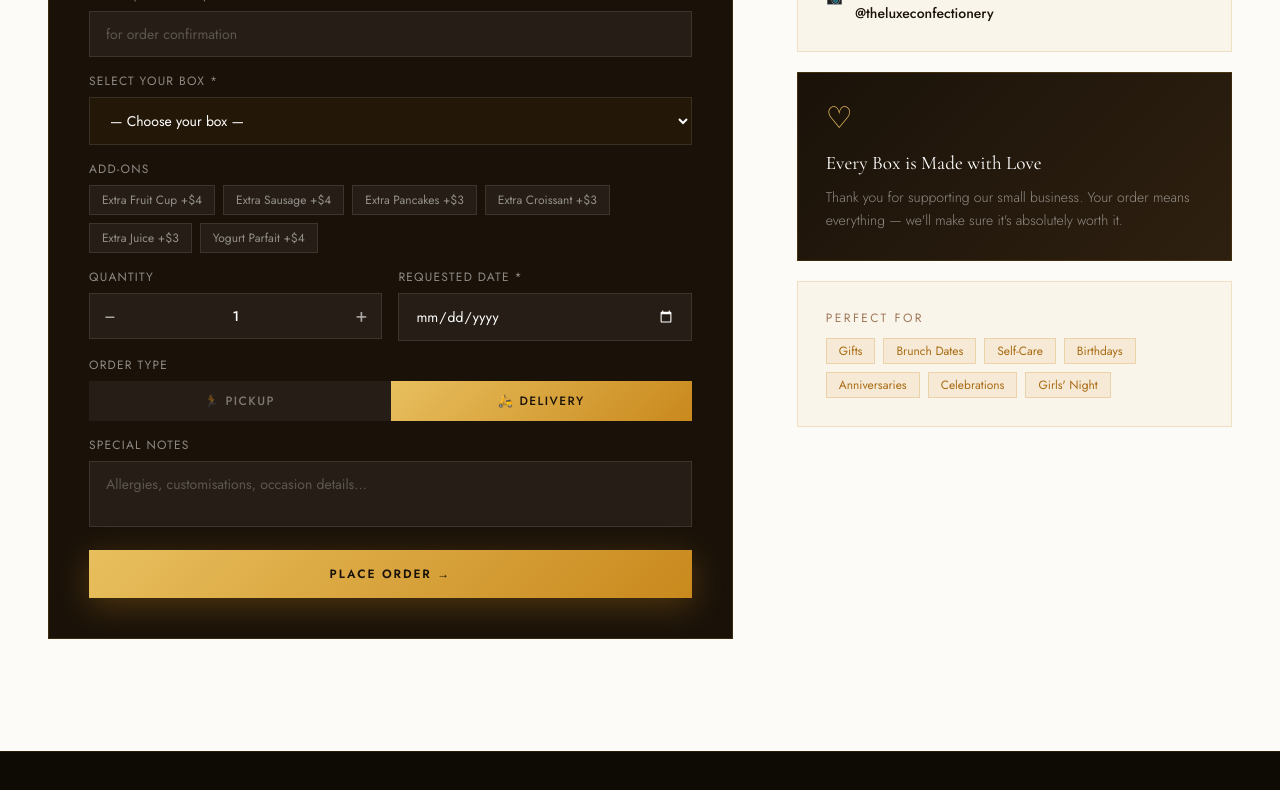
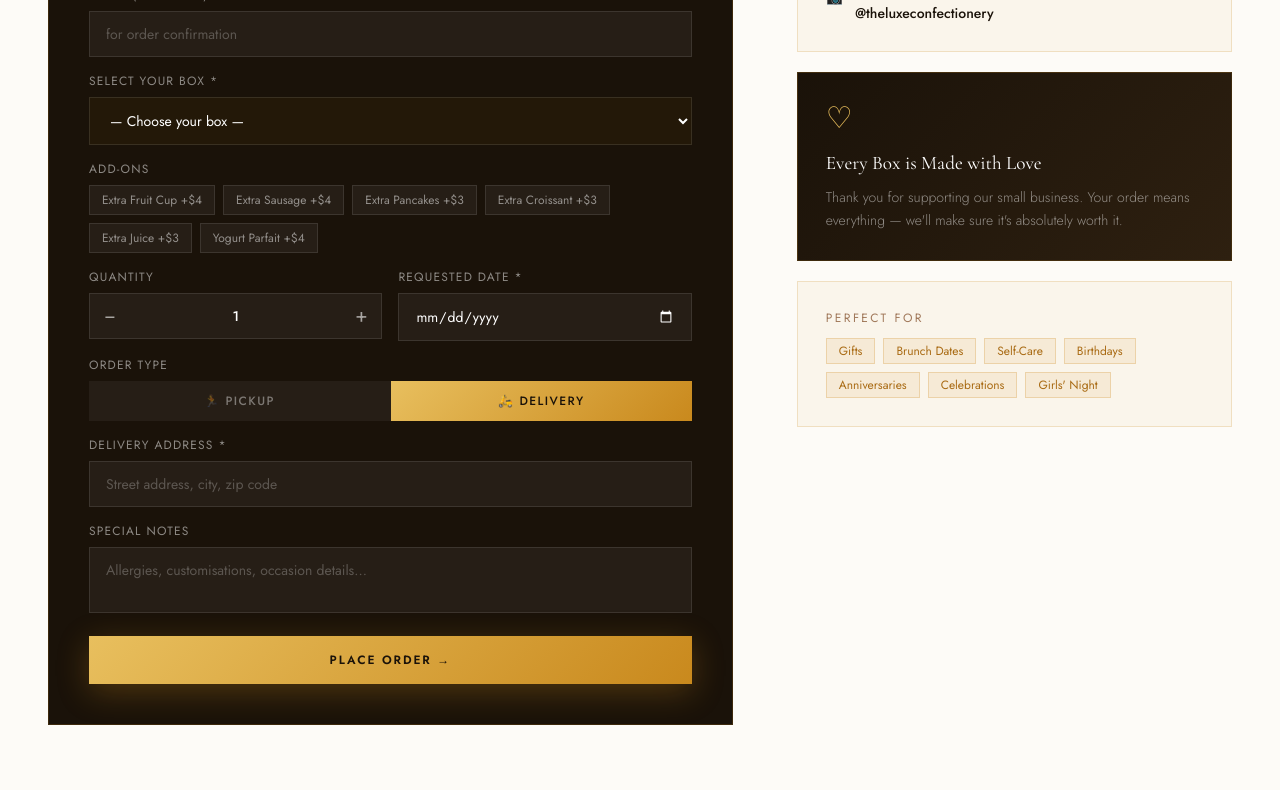
Before and after one commit to Bamahpharez11/The-Luxe, a Next.js app: page / in a window 1280 px wide. Both pictures are taken after a click on the button "🛵 DELIVERY". Shown: the part 6934-7724 px from the top of the page. Built offline with nearby package versions, Linux system fonts and the light colour scheme.

Commit message:
feat: add delivery address field

```diff
--- a/src/app/admin/page.tsx
+++ b/src/app/admin/page.tsx
@@ -267,6 +267,7 @@ export default function AdminPage() {
                   { label: 'Quantity',   value: String(selected.quantity) },
                   { label: 'Add-Ons',    value: selected.addOns.length ? selected.addOns.join(', ') : 'None' },
                   { label: 'Order Type', value: selected.orderType },
+                  ...(selected.orderType === 'delivery' ? [{ label: 'Address', value: selected.deliveryAddress || '—' }] : []),
                   { label: 'Date',       value: selected.date },
                   { label: 'Notes',      value: selected.notes || '—' },
                   { label: 'Created',    value: fmtDate(selected.createdAt) },
--- a/src/app/api/orders/route.ts
+++ b/src/app/api/orders/route.ts
@@ -59,6 +59,7 @@ export async function POST(req: NextRequest) {
       name:      data.name,
       phone:     data.phone,
       email:     data.email,
+      deliveryAddress: data.deliveryAddress,
       item:      data.item,
       itemName:  menuItem.name,
       itemPrice: menuItem.price,
--- a/src/components/Order.tsx
+++ b/src/components/Order.tsx
@@ -14,7 +14,7 @@ export default function Order() {
   const [selectedAddOns, setSelectedAddOns] = useState<string[]>([])
   const [quantity, setQuantity] = useState(1)
   const [form, setForm] = useState({
-    name: '', phone: '', email: '', item: '', date: '', notes: '',
+    name: '', phone: '', email: '', deliveryAddress: '', item: '', date: '', notes: '',
   })
 
   const handleChange = (e: React.ChangeEvent<HTMLInputElement | HTMLSelectElement | HTMLTextAreaElement>) => {
@@ -255,6 +255,20 @@ export default function Order() {
                     </div>
                   </div>
 
+                  {/* Delivery Address */}
+                  {orderType === 'delivery' && (
+                    <div className="animate-fade-in">
+                      <label className="block text-white/50 text-xs tracking-widest uppercase mb-2" style={{ fontFamily: 'var(--font-jost)' }}>Delivery Address *</label>
+                      <input type="text" name="deliveryAddress" required value={form.deliveryAddress} onChange={handleChange}
+                        placeholder="Street address, city, zip code"
+                        className="w-full px-4 py-3 text-white placeholder-white/25 text-sm focus:outline-none transition-colors"
+                        style={{ background: 'rgba(255,255,255,0.05)', border: '1px solid rgba(255,255,255,0.1)', fontFamily: 'var(--font-jost)' }}
+                        onFocus={e => e.currentTarget.style.borderColor = 'rgba(201,137,29,0.6)'}
+                        onBlur={e => e.currentTarget.style.borderColor = 'rgba(255,255,255,0.1)'}
+                      />
+                    </div>
+                  )}
+
                   {/* Notes */}
                   <div>
                     <label className="block text-white/50 text-xs tracking-widest uppercase mb-2" style={{ fontFamily: 'var(--font-jost)' }}>Special Notes</label>
--- a/src/lib/order-store.ts
+++ b/src/lib/order-store.ts
@@ -11,10 +11,10 @@ export interface Order {
   createdAt:   string          // ISO timestamp
   updatedAt:   string
   status:      OrderStatus
-  // customer
   name:        string
   phone:        string
   email?:      string
+  deliveryAddress?: string
   // order details
   item:        string          // menu item id
   itemName:    string          // human-readable name
--- a/src/lib/validations.ts
+++ b/src/lib/validations.ts
@@ -10,6 +10,7 @@ export const createOrderSchema = z.object({
   addOns:    z.array(z.string()).default([]),
   quantity:  z.number().int().min(1).max(50).default(1),
   orderType: z.enum(['pickup', 'delivery']),
+  deliveryAddress: z.string().optional().or(z.literal('')),
   date:      z.string().min(1, 'Please select a date'),
   notes:     z.string().max(500).default(''),
   total:     z.number().positive(),
```
